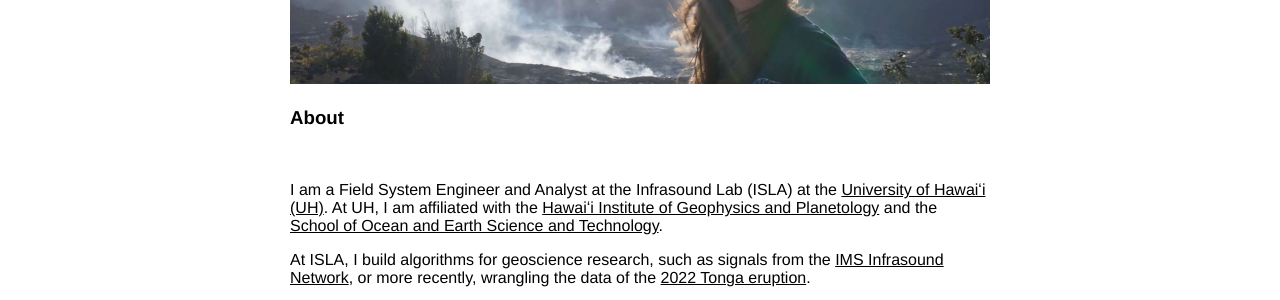
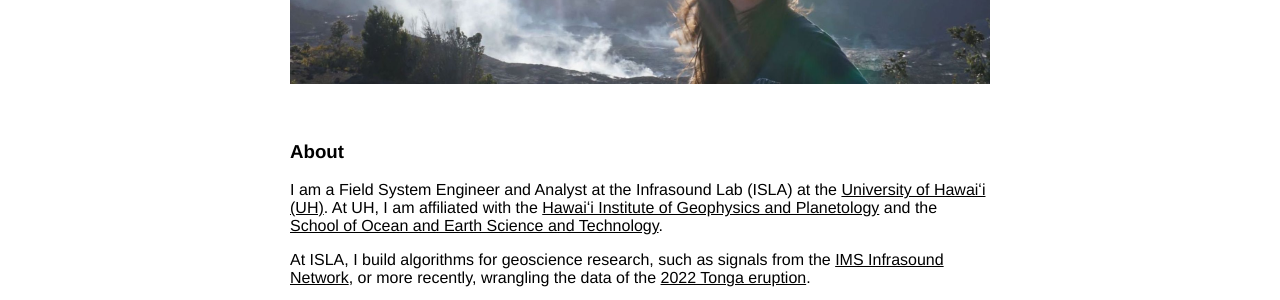
Before and after one commit to MeritxellC/MeritxellC.github.io, a Jekyll site: the page built from index.md, in a window 1280 px wide. Shown: the part 225-525 px from the top of the page. Built offline with Jekyll 4.4.1, drawn with Linux system fonts in a browser that asks for light colours.

Commit message:
more white space

```diff
--- a/index.md
+++ b/index.md
@@ -5,11 +5,11 @@ layout: default
 
 <img src="./img/kilauea_photo_trim.JPG" alt="Meri at Kīlauea volcano">
 
+<br style="line-height:3">
+
 <h3>
 About
 </h3>
-
-<br style="line-height:3">
 
 I am a Field System Engineer and Analyst at the Infrasound Lab (ISLA) at the
 [University of Hawaiʻi (UH)](https://www.hawaii.edu/). At UH, I am affiliated with the
```
